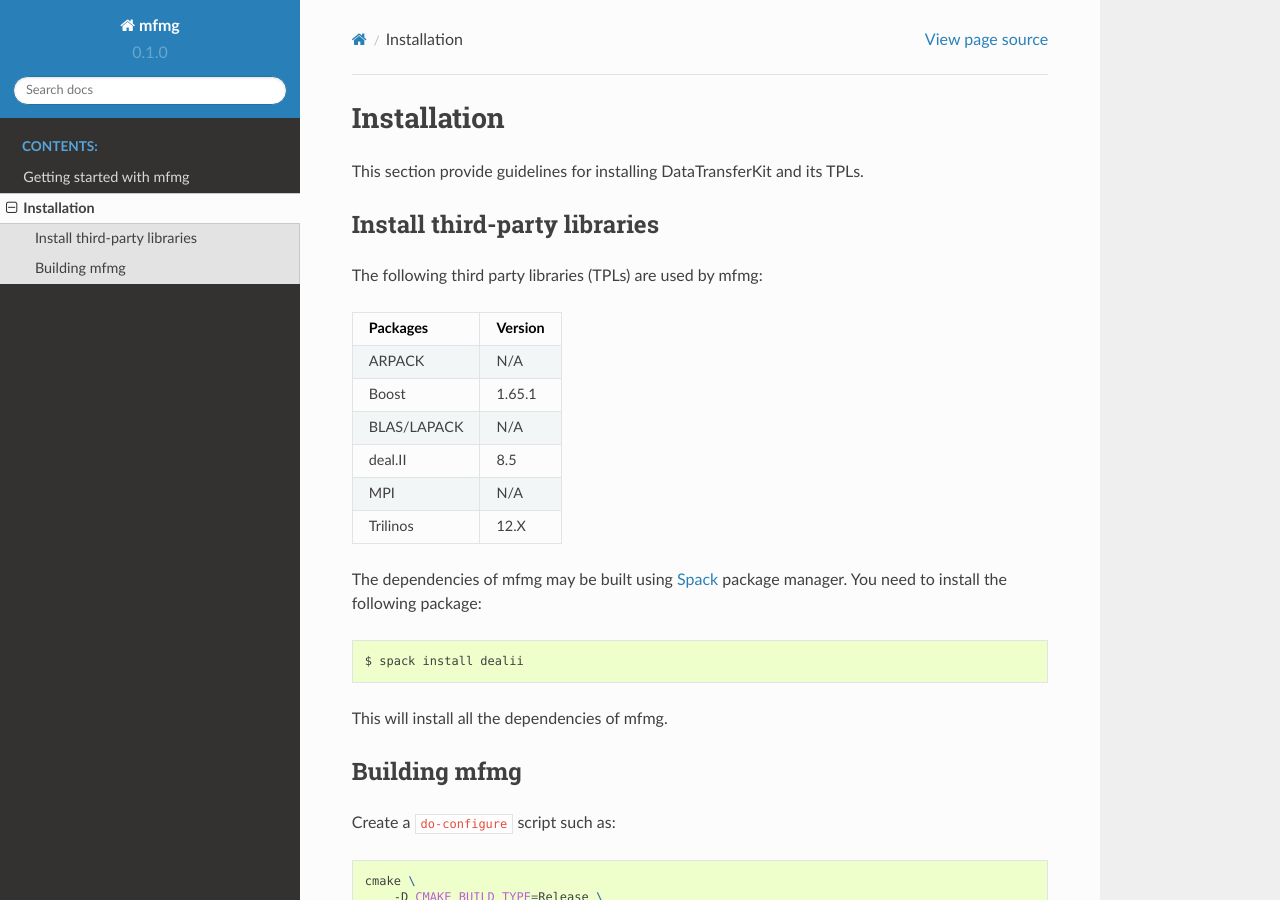
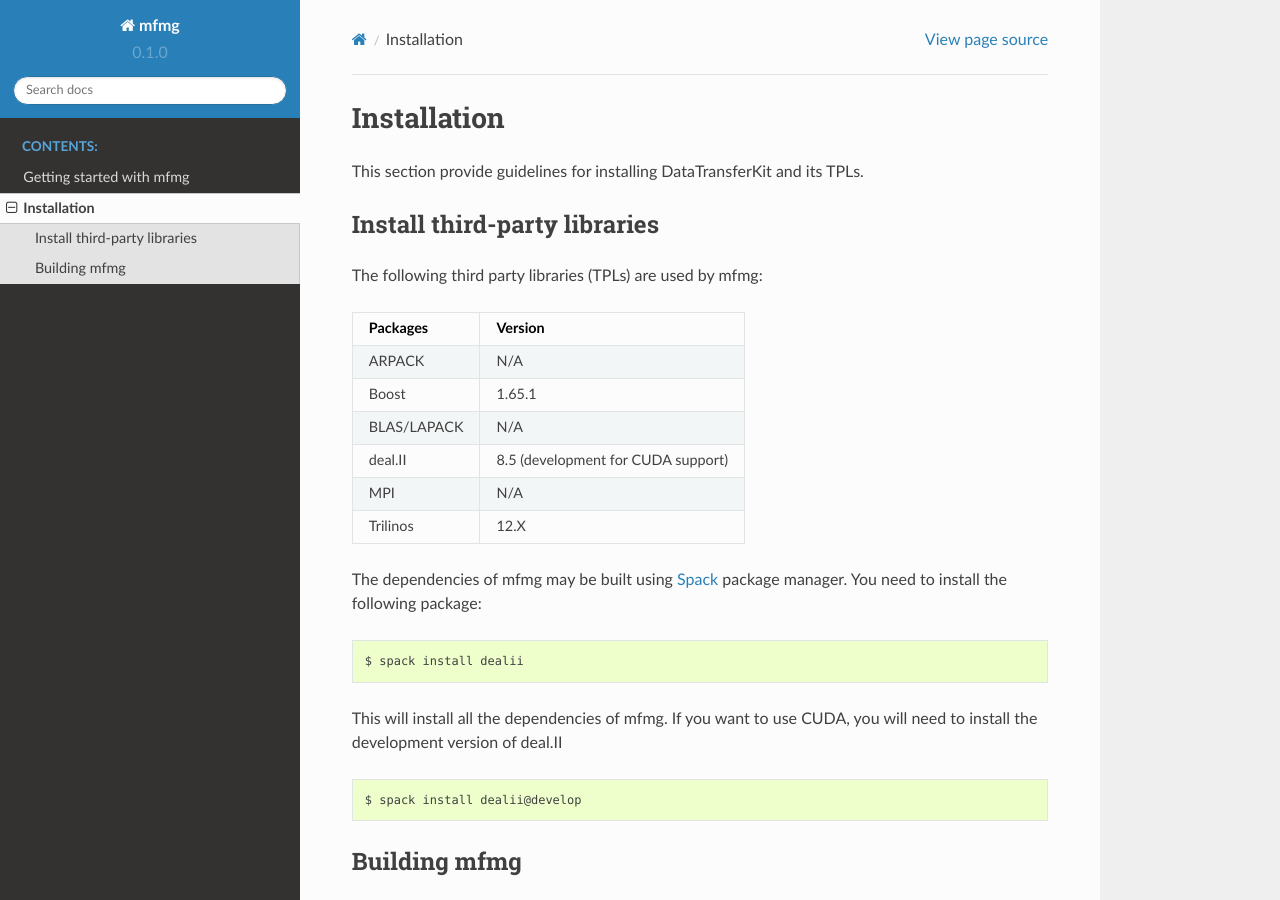
Before and after one commit to ORNL-CEES/mfmg, a Sphinx documentation site: the page built from doc/install.rst, in a window 1280 px wide and 900 px high. Built offline with Sphinx 7.4.7 and the Read the Docs theme 2.0.0, drawn with Linux system fonts in a browser that asks for light colours.

Commit message:
Improve documentation for cuda support

```diff
--- a/doc/install.rst
+++ b/doc/install.rst
@@ -8,21 +8,21 @@
 
 The following third party libraries (TPLs) are used by mfmg:
 
-+------------------------+---------+
-| Packages               | Version |
-+========================+=========+
-| ARPACK                 | N/A     |
-+------------------------+---------+
-| Boost                  | 1.65.1  |
-+------------------------+---------+
-| BLAS/LAPACK            | N/A     |
-+------------------------+---------+
-| deal.II                | 8.5     |
-+------------------------+---------+
-| MPI                    | N/A     |
-+------------------------+---------+
-| Trilinos               | 12.X    |
-+------------------------+---------+
++------------------------+-----------------------------------+
+| Packages               | Version                           |
++========================+===================================+
+| ARPACK                 | N/A                               |
++------------------------+-----------------------------------+
+| Boost                  | 1.65.1                            |
++------------------------+-----------------------------------+
+| BLAS/LAPACK            | N/A                               |
++------------------------+-----------------------------------+
+| deal.II                | 8.5 (development for CUDA support)|
++------------------------+-----------------------------------+
+| MPI                    | N/A                               |
++------------------------+-----------------------------------+
+| Trilinos               | 12.X                              |
++------------------------+-----------------------------------+
 
 The dependencies of mfmg may be built using `Spack
 <https://github.com/llnl/spack>`_ package manager. You need to install the
@@ -32,7 +32,13 @@
 
     $ spack install dealii
 
-This will install all the dependencies of mfmg.
+This will install all the dependencies of mfmg. If you want to use CUDA, you
+will need to install the development version of deal.II
+
+.. code::
+
+    $ spack install dealii@develop
+
 
 Building mfmg
 -------------
```
